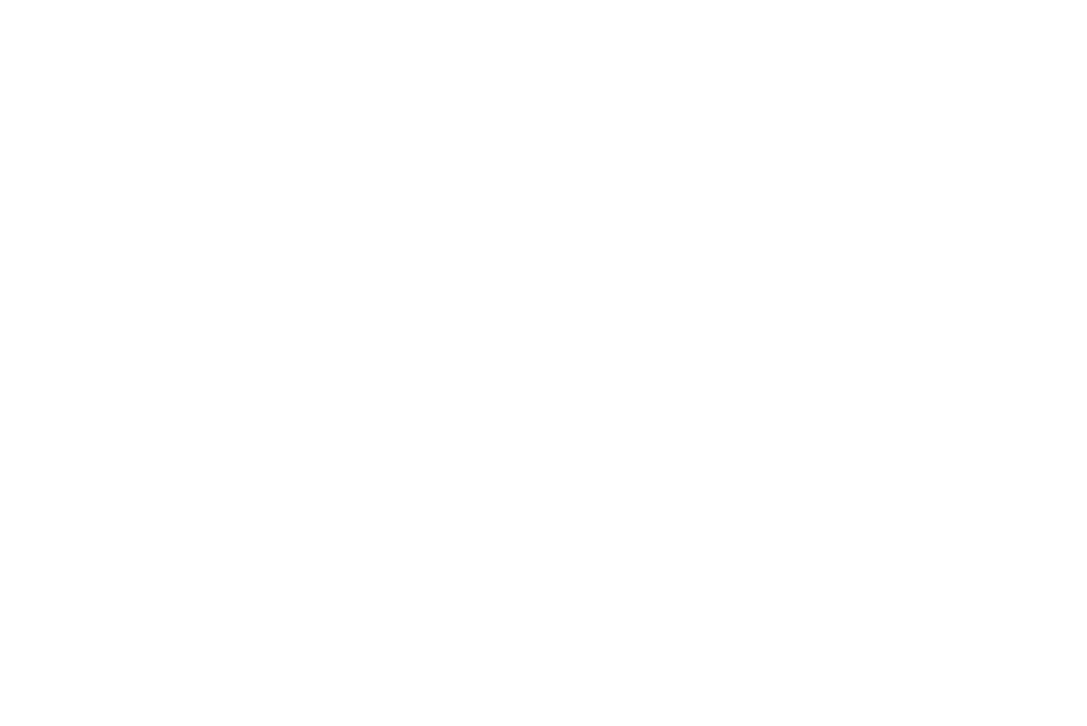
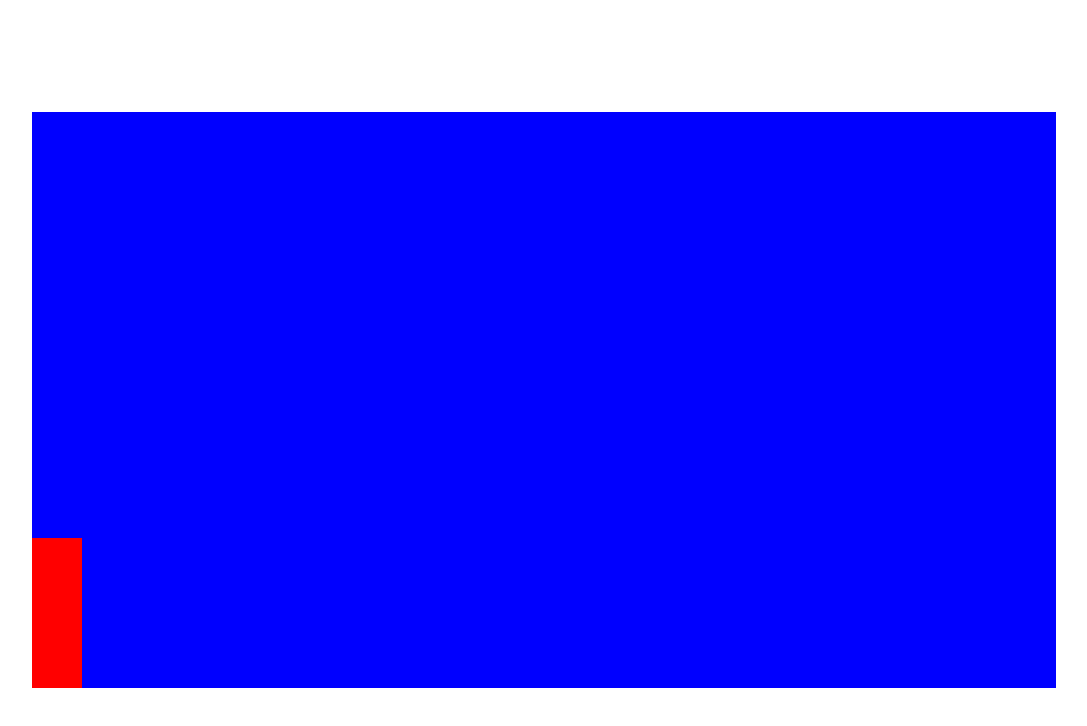
Before and after one commit to mghansen1/CISC474-Project, a plain HTML site: page index.html in a window 1280 px wide. Shown: the whole page, without its empty margins (96-1183 px from the left). Drawn offline with Linux system fonts and the light colour scheme.

Commit message:
basic movement p1

```diff
--- /dev/null
+++ b/commonUtils/classes.js
@@ -0,0 +1,47 @@
+class Sprite {
+    constructor({position}) {
+        this.position = position
+        this.width = 50
+        this.height = 150
+    }
+
+    draw() {
+        c.fillStyle = 'red';
+        c.fillRect(this.position.x, this.position.y, this.width, this.height)
+    }
+}
+
+class Fighter extends Sprite {
+    constructor({
+        velocity,
+        position
+    }) {
+        super({position})
+        this.velocity = velocity
+        this.width = 50
+        this.height = 150
+        this.lastkey
+    }
+
+    update() {
+        this.position.x += this.velocity.x
+        this.position.y += this.velocity.y
+
+        if (this.position.x + this.width + this.velocity.x > canvas.width) {
+            this.position.x = canvas.width - this.width
+            this.velocity.x = 0
+        } else if (this.position.x + this.velocity.x < 0) {
+            this.position.x = 0
+            this.velocity.x = 0
+        }
+
+        if (this.position.y + this.height + this.velocity.y > canvas.height) {
+            this.position.y = canvas.height - this.height
+        } else {
+            this.velocity.y += gravity
+        }
+
+        this.draw()
+    }
+
+}
--- a/index.html
+++ b/index.html
@@ -1 +1,17 @@
 <!DOCTYPE html>
+<html lang="en">
+<head>
+    <link rel="stylesheet" href="style.css">
+    <meta charset="utf-8">
+    <meta name="viewport" content="width=device-width">
+    <title>CISC474 Game</title>
+</head>
+
+<body>
+
+    <canvas>
+    </canvas>
+
+    <script src="commonUtils/classes.js"></script>
+    <script src="index.js"></script>
+</body>
--- /dev/null
+++ b/index.js
@@ -0,0 +1,94 @@
+const canvas = document.querySelector('canvas')
+const c = canvas.getContext('2d')
+
+canvas.width = 1024;
+canvas.height = 576;
+const gravity = .3;
+
+c.fillStyle = "blue";
+c.fillRect(0, 0, canvas.width, canvas.height)
+
+const player1 = new Fighter({
+    position: {
+        x: 0,
+        y: 0
+    },
+    velocity: {
+        x: 0,
+        y: 0
+    }
+})
+
+const player2 = new Fighter({
+    position: {
+        x: 110,
+        y: 0
+    },
+    velocity: {
+        x: 0,
+        y: 0
+    }
+})
+
+const keyDown = {
+    a: {
+        pressed: false
+    },
+    d: {
+        pressed: false
+    },
+    w: {
+        pressed: false
+    }
+}
+
+
+//main loop
+function animate() {
+    window.requestAnimationFrame(animate)
+    c.fillStyle = "blue";
+    c.fillRect(0, 0, canvas.width, canvas.height)
+    player1.update()
+
+
+    player1.velocity.x = 0
+    if (keyDown.a.pressed && player1.lastkey === 'a') {
+        player1.velocity.x = -10.8
+    } else if (keyDown.d.pressed && player1.lastkey === 'd') {
+        player1.velocity.x = 10.8
+    }
+}
+animate()
+
+
+window.addEventListener('keydown', (e) => {
+    switch(e.key) {
+        case "a":
+            keyDown.a.pressed = true;
+            player1.lastkey = 'a'
+            break;
+        case "d":
+            keyDown.d.pressed = true;
+            player1.lastkey = 'd'
+            break;
+        case "w":
+            player1.velocity.y = -10.8;
+            break;
+    }
+
+})
+
+window.addEventListener('keyup', (e) => {
+    switch(e.key) {
+        case "a":
+            keyDown.a.pressed = false
+            break;
+        case "d":
+            keyDown.d.pressed = false
+            break;
+        case "w":
+            player1.velocity.y = 0
+            break;
+
+    }
+})
--- /dev/null
+++ b/style.css
@@ -0,0 +1,10 @@
+canvas {
+    padding: 0;
+    margin: auto;
+    display:block;
+    position: absolute;
+    top: 0;
+    bottom:0;
+    left:0;
+    right:0;
+}
```
